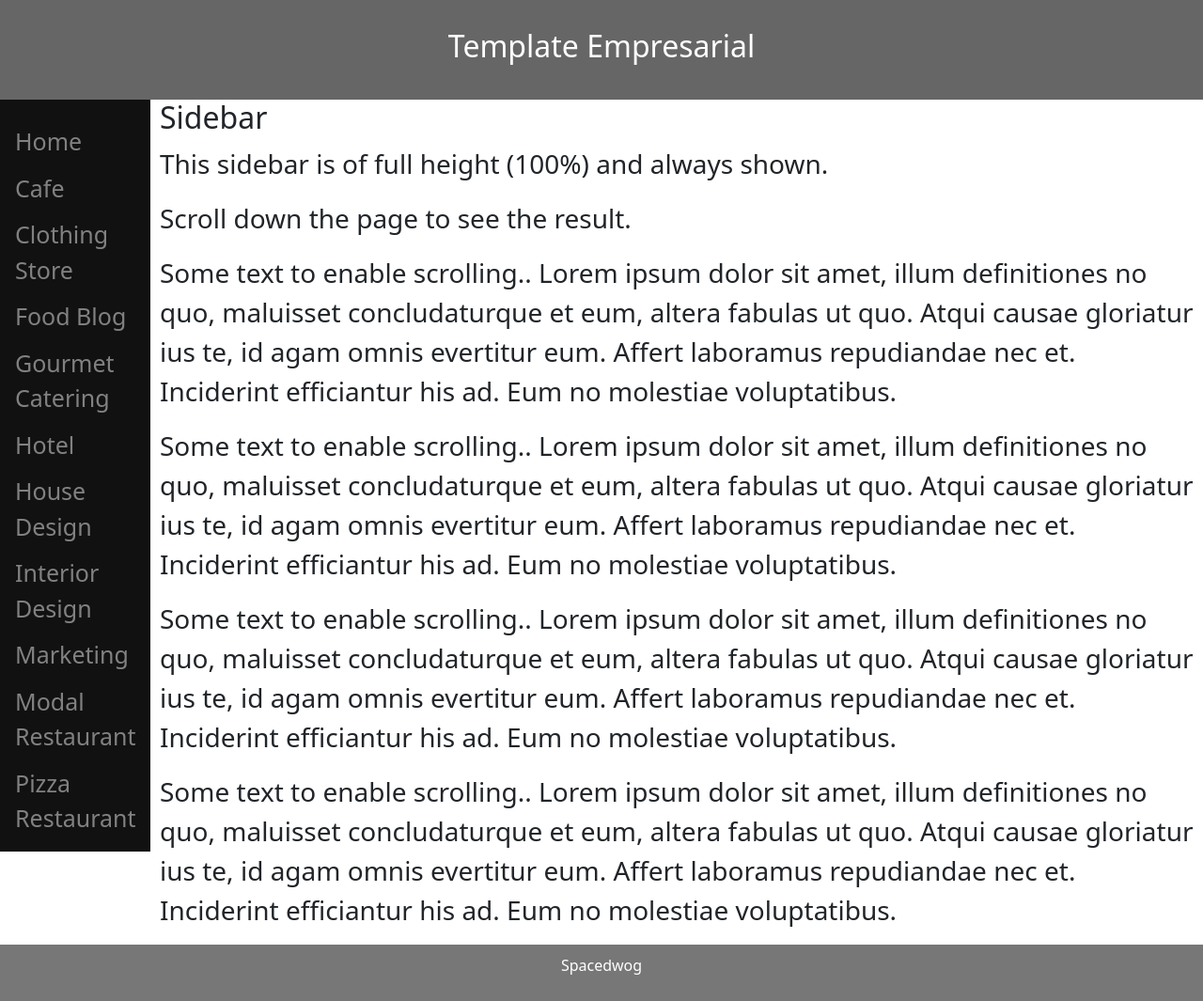
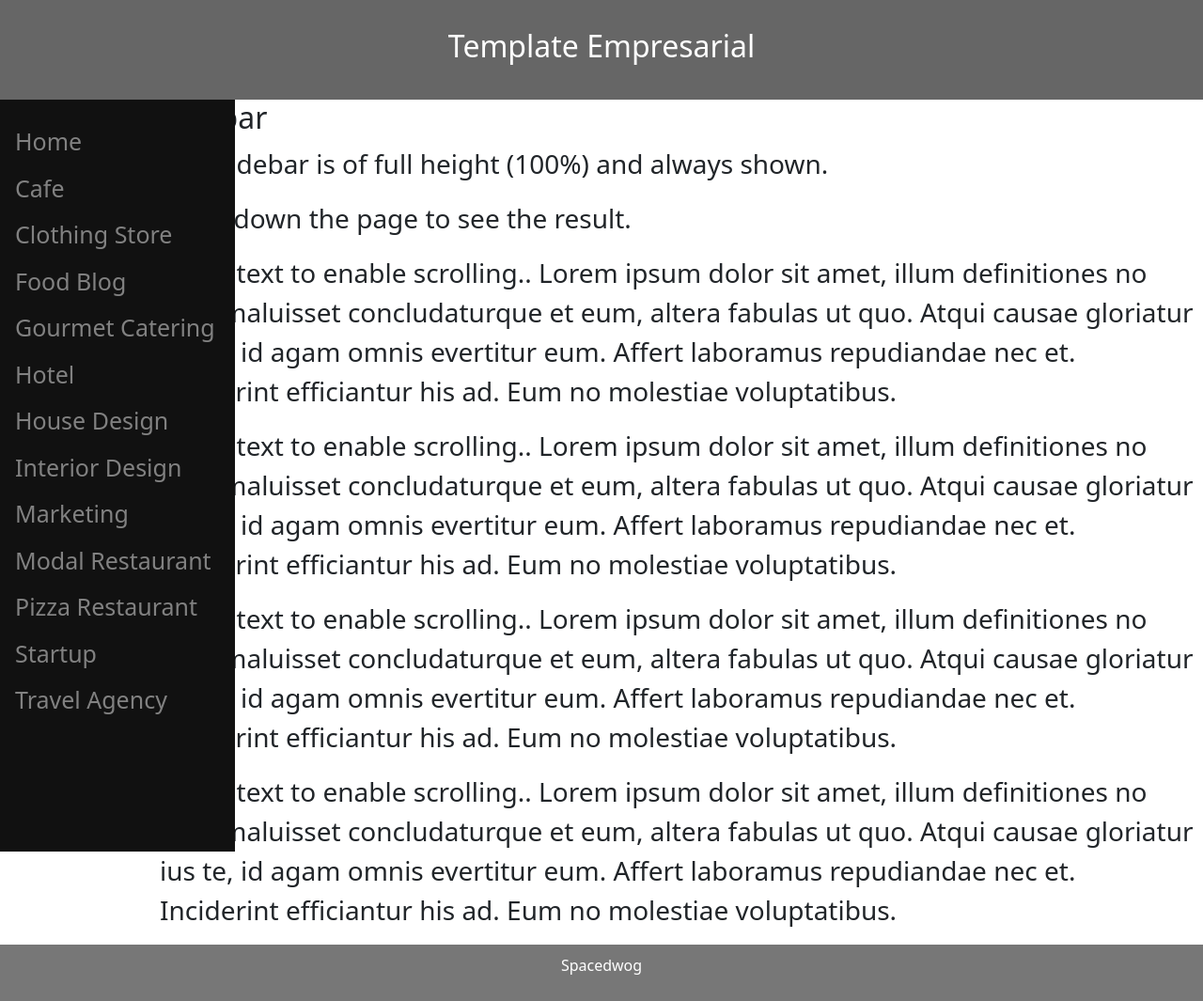
Before and after one commit to spacedwog/spacedwog.github.io, a PHP site: page /template/empresarial/template_empresarial.html in a window 1280 px wide. Shown: the whole page at 94% size. Run offline with PHP 8.4, Linux system fonts and the light colour scheme; some libraries are stand-ins or nearby versions.

Commit message:
Commited

```diff
--- a/css/sidebar.css
+++ b/css/sidebar.css
@@ -5,7 +5,7 @@ body {
 
   .sidenav {
     height: 100%;
-    width: 160px;
+    width: 250px;
     position: absolute;
     z-index: 1;
     top: 18;
```
